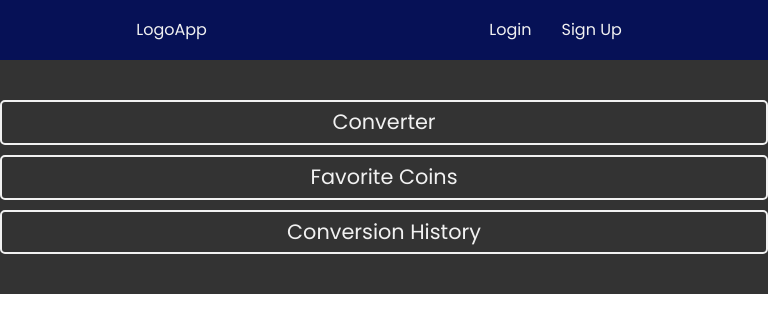
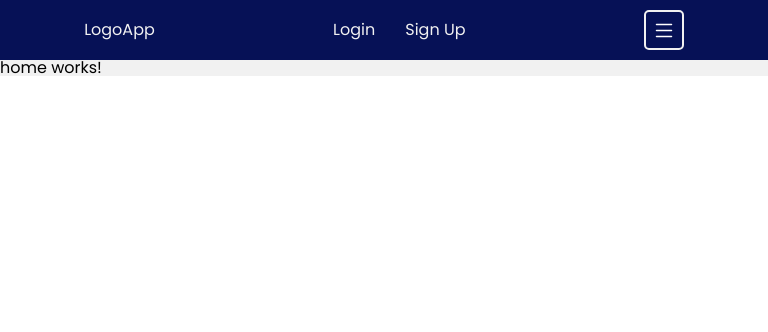
Before and after one commit to marianotravella1/CurrencyConverterFront, an Angular app: page / in a window 768 px wide. Shown: the top 332 px of the page. Built offline with nearby package versions, Linux system fonts and the light colour scheme.

Commit message:
responsive header (mobile) 1.2

```diff
--- a/src/app/Pages/header/header.component.html
+++ b/src/app/Pages/header/header.component.html
@@ -7,16 +7,18 @@
       <div class="brand-item">Mariano’s Converter</div>
     </div>
   </div>
-  <nav>
-    <a routerLink="/converter" class="nav-item" draggable="false">Converter</a>
-    <a routerLink="/favorite-coins" class="nav-item" draggable="false">Favorite Coins</a>
-    <a routerLink="/conversion-history" class="nav-item" draggable="false">Conversion History</a>
+  <nav id="menu">
+    <a (click)="toggleNav()" routerLink="/converter" class="nav-item" draggable="false">Converter</a>
+    <a (click)="toggleNav()" routerLink="/favorite-coins" class="nav-item" draggable="false">Favorite Coins</a>
+    <a (click)="toggleNav()" routerLink="/conversion-history" class="nav-item" draggable="false">Conversion History</a>
   </nav>
   <div class="account-options">
     <a routerLink="/login" id="login-button" draggable="false">Login</a>
     <a routerLink="/sign-up" id="sign-up-button" draggable="false">Sign Up</a>
   </div>
-  <button class="toggle">
-    <i class="bi bi-list"></i>
+  <button id="nav-toggle" (click)="toggleNav()">
+    <svg xmlns="http://www.w3.org/2000/svg" width="25" height="25" fill="white" class="bi bi-list" viewBox="0 0 16 16">
+      <path fill-rule="evenodd" d="M2.5 12a.5.5 0 0 1 .5-.5h10a.5.5 0 0 1 0 1H3a.5.5 0 0 1-.5-.5m0-4a.5.5 0 0 1 .5-.5h10a.5.5 0 0 1 0 1H3a.5.5 0 0 1-.5-.5m0-4a.5.5 0 0 1 .5-.5h10a.5.5 0 0 1 0 1H3a.5.5 0 0 1-.5-.5"/>
+    </svg>
   </button>
 </header>
--- a/src/app/Pages/header/header.component.scss
+++ b/src/app/Pages/header/header.component.scss
@@ -23,7 +23,7 @@ header {
   display: flex;
   align-items: center;
   gap: 5px;
-  &>:last-child {
+  & > :last-child {
     color: darken($color: colors.$font-on-dark, $amount: 30%);
   }
 }
@@ -58,6 +58,10 @@ a {
   padding: 10px;
 }
 
+#nav-toggle {
+  display: none;
+}
+
 @media (max-width: 768px) {
   header {
     height: 60px;
@@ -70,8 +74,9 @@ a {
     padding: 40px 0;
     background-color: #333;
 
+    transition: 0.3s;
     position: fixed;
-    left: 0;
+    left: 100%;
     top: 60px;
     width: 100%;
 
@@ -80,14 +85,35 @@ a {
       //border: solid colors.$font-on-dark;
       flex: 1;
       text-align: center;
+      &:hover {
+        color: #83c5f7;
+      }
+    }
+
+  }
+  #nav-toggle {
+    cursor: pointer;
+    display: flex;
+    align-items: center;
+    width: 40px;
+    aspect-ratio: 1;
+    justify-content: center;
+    background-color: colors.$primary;
+    border: solid 2px colors.$font-on-dark;
+    border-radius: 5px;
+    &:hover {
+      opacity: 0.7;
+    }
+    &:active {
+      opacity: 0.5;
     }
   }
+}
 
-
-}
 
 @media (min-width: 768px) and (max-width: 1024px) {
   #brand-items {
+
     display: none;
   }
 
@@ -100,14 +126,9 @@ a {
       border-radius: 5px;
     }
   }
-  .toggle {
-    display: none;
-  }
-
 }
 
 @media (min-width: 1024px) {
-
   nav {
     gap: 10px;
 
@@ -117,7 +138,4 @@ a {
       border-radius: 5px;
     }
   }
-  .toggle {
-    display: none;
-  }
 }
--- a/src/app/Pages/header/header.component.ts
+++ b/src/app/Pages/header/header.component.ts
@@ -6,8 +6,27 @@ import { RouterModule, RouterOutlet } from '@angular/router';
   standalone: true,
   imports: [RouterModule, RouterOutlet],
   templateUrl: './header.component.html',
-  styleUrl: './header.component.scss'
+  styleUrl: './header.component.scss',
 })
 export class HeaderComponent {
+  toggleNav() {
+    const toggleButton = document.getElementById('nav-toggle');
+    const menu = document.getElementById('menu');
 
+    if (toggleButton && menu) {
+      menu.style.left = '100%';
+
+      const toggleMenu = (): void => {
+        if (menu.style.left === '0px') {
+          menu.style.left = '100%';
+        } else {
+          menu.style.left = '0';
+        }
+      };
+
+      toggleButton.addEventListener('click', toggleMenu);
+
+
+    }
+  }
 }
```
Also changed, not shown: src/app/Services/responsive.service.ts (added, +9 -0 lines).
